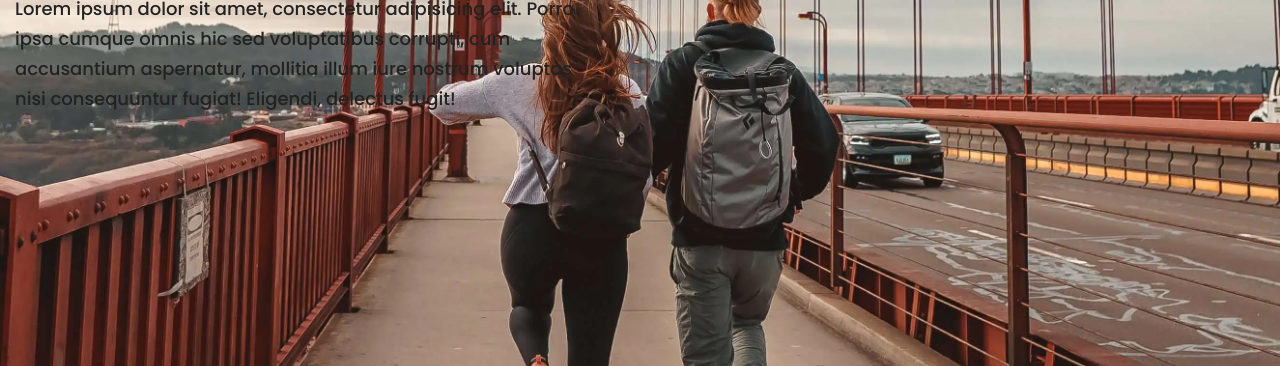
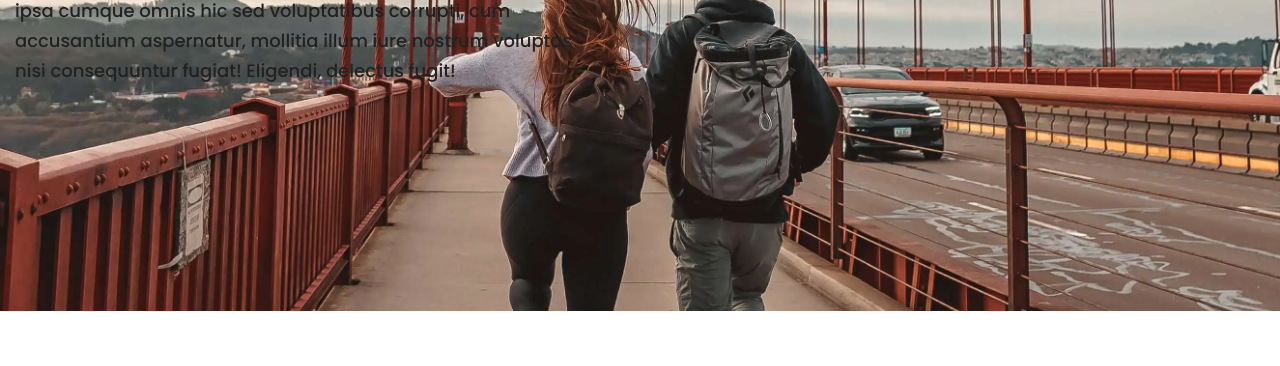
Before and after one commit to XurshidKarimov/kudaP, a plain HTML site: page index.html in a window 1280 px wide. Shown: the part 434-800 px from the top of the page. Drawn offline with nearby package versions, Linux system fonts and the light colour scheme.

```diff
--- a/scss/sections/heropage.scss
+++ b/scss/sections/heropage.scss
@@ -5,7 +5,7 @@
     background-position: center;
     background-size: cover;
     &__content{
-        min-height: 100vh;
+        padding: 225px 0;
         @include mixins.flex(center);
     }
     &__title-block{
```
Also changed, not shown: scss/mainStyle.css, scss/sections/heropage.css, 2 other files.
